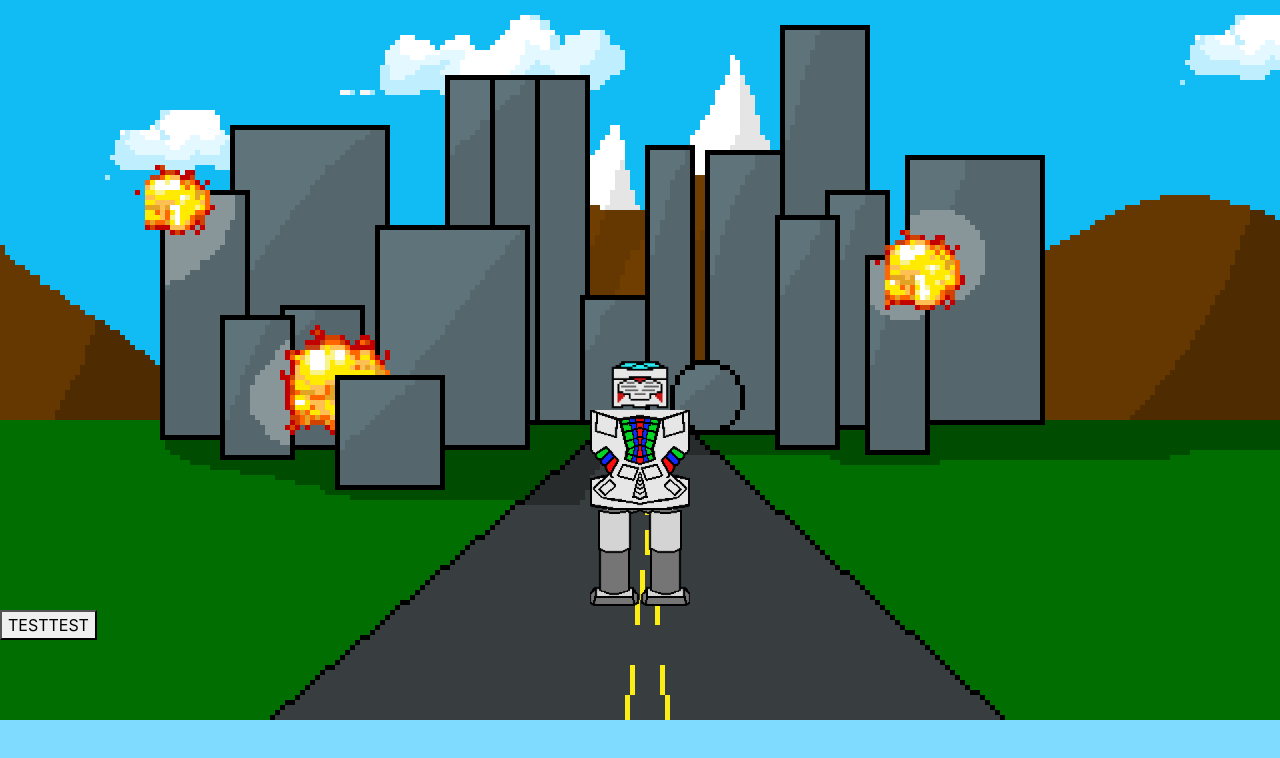
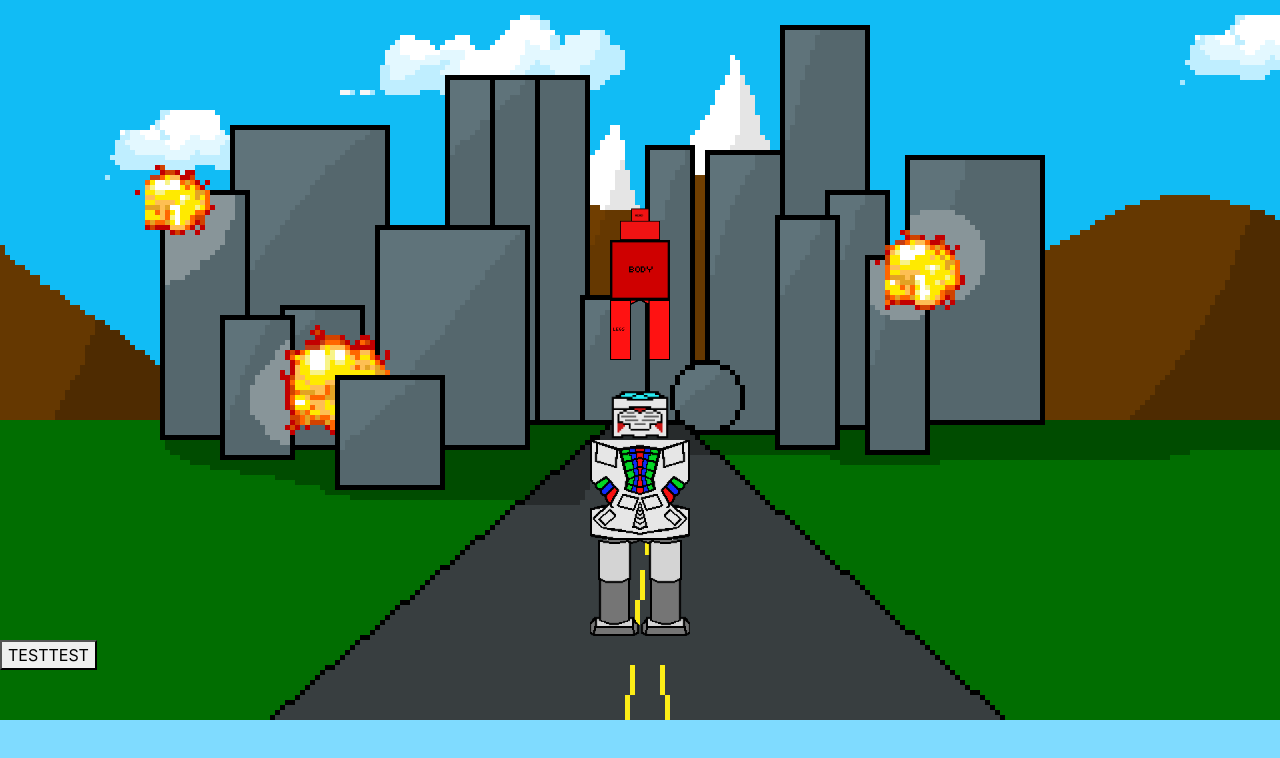
Before and after one commit to Riverface/Project-howitzer, a website built with webpack: page src/index.html in a window 1280 px wide. Both pictures are taken after a click on the button "Start Game". Built offline with nearby package versions, Linux system fonts and the light colour scheme.

Commit message:
Add 5 pictures of enemy mech and have them appire on start.

```diff
--- a/src/index.html
+++ b/src/index.html
@@ -13,6 +13,11 @@
 			<div class="jumbotron">
 				<h1>H.O.W.I.E</h1>
 			</div>
+			<div class="parent">
+				<img src="./img/enemy-head.png" id="e-head">
+				<img src="./img/enemy-body.png" id="e-body">
+				<img src="./img/enemy-legs.png" id="e-legs">
+			</div>
 			<button type="button" class="btn btn-danger btn-lg btn-block" id="start-button">Start Game</button>
 			<div class="parent">
 				<img src="./img/cockpit.png" id="cockpit">
--- a/src/main.js
+++ b/src/main.js
@@ -4,7 +4,6 @@ import { Game } from './Models/Game';
 import 'bootstrap/dist/css/bootstrap.min.css';
 import './styles.css';
 import png from './img/mainBackground.png';
-import core from './img/core.png';
 
 $(document).ready(function() {
 
--- a/src/styles.css
+++ b/src/styles.css
@@ -16,7 +16,7 @@ body {
 
 #cockpit{
 	display: block;
-	margin-top: 350px;
+	margin-top: 20px;
 	margin-left: auto;
 	margin-right: auto;
 	width: 60px;
@@ -35,3 +35,25 @@ body {
 	margin-right: auto;
 	width: 100px;
 }
+
+#e-head {
+	display: block;
+	margin-top: 200px;
+	margin-left: auto;
+	margin-right: auto;
+	width: 40px;
+}
+
+#e-body {
+	display: block;
+	margin-left: auto;
+	margin-right: auto;
+	width: 60px;
+}
+
+#e-legs {
+	display: block;
+	margin-left: auto;
+	margin-right: auto;
+	width: 60px;
+}
```
Also changed, not shown: src/img/enemy-body.png (added), src/img/enemy-head.png (added), src/img/enemy-l-arm.png (added), src/img/enemy-legs.png (added), src/img/enemy-r-arm.png (added).
